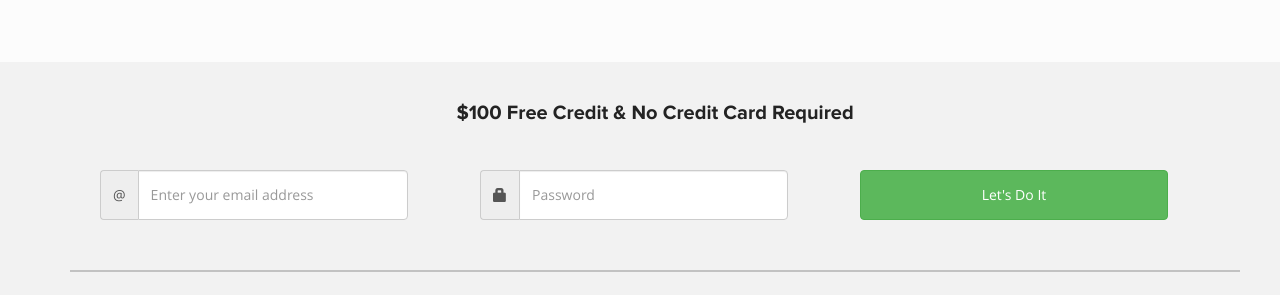
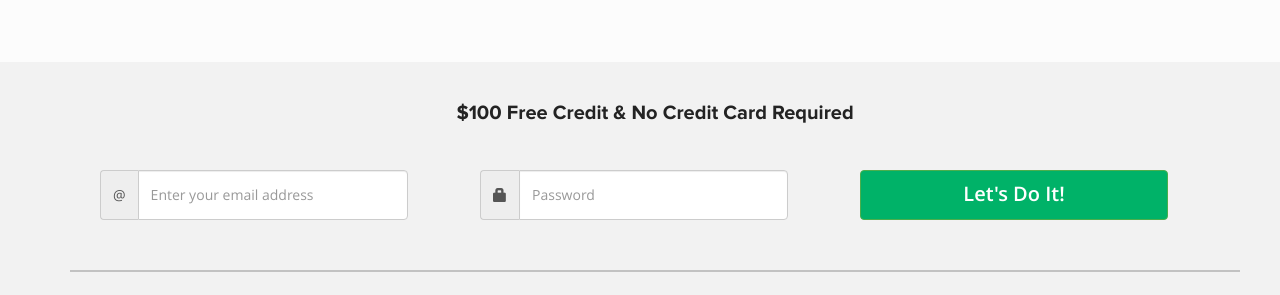
Before and after one commit to kkuksin/adsuit-html, a plain HTML site: page templates/adsuit-main-page.html in a window 1280 px wide. Shown: the part 4170-4465 px from the top of the page. Drawn offline with nearby package versions, Linux system fonts and the light colour scheme; files whose address does not match are found by name; a web font is replaced by a local one.

Commit message:
screen added

```diff
--- a/templates/adsuit-main-page.html
+++ b/templates/adsuit-main-page.html
@@ -172,7 +172,7 @@
                     </div>
                 </div>
                 <div class="col-md-4">
-                    <button type="submit" class="btn btn-success col-md-4 doit">Let's Do It</button>
+                    <button type="submit" class="btn btn-success col-md-4 doit">Let's Do It!</button>
                 </div>
             </form>
         </div>
--- a/templates/css/style.css
+++ b/templates/css/style.css
@@ -343,6 +343,9 @@ body{
     .section-6 .doit {
         width: 88%;
         height: 50px;
+        background-color: #00b268;
+        font-weight: 800;
+        font-size: 20px;
     }
 
     .section-6 .input-group-addon {
```
